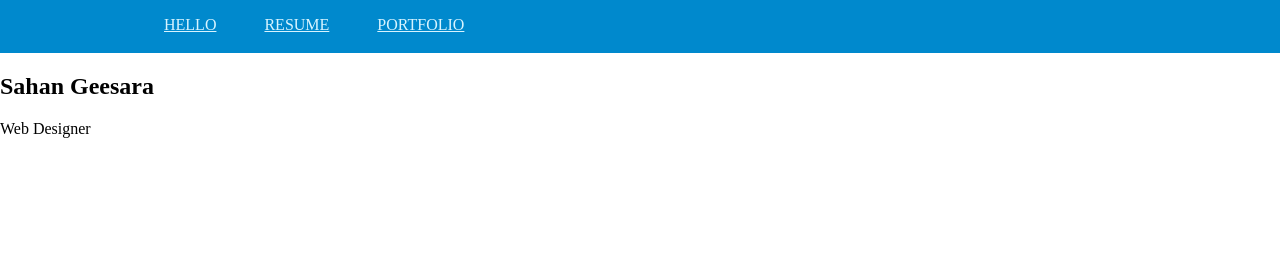
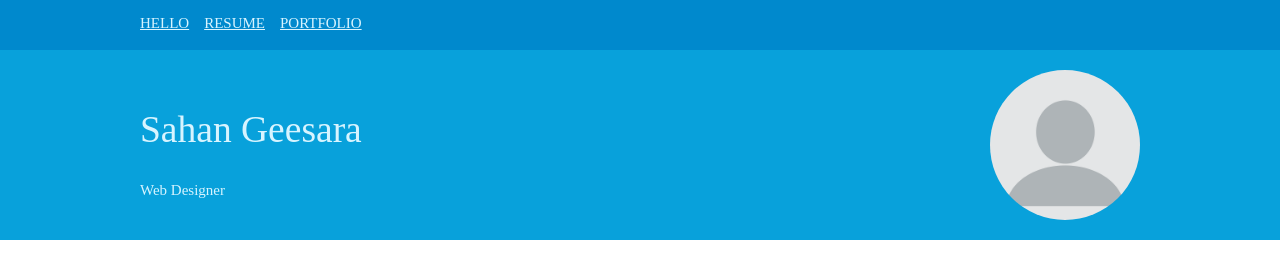
Before and after one commit to geesara/landing-page-clone-resume-p1xt, a plain HTML site: page hello.html in a window 1280 px wide. Drawn offline with Linux system fonts and the light colour scheme.

Commit message:
add css to title area

```diff
--- a/hello.html
+++ b/hello.html
@@ -20,7 +20,7 @@
                 <p>Web Designer</p>
             </div>
             <div class="profile-image">
-                <img>
+                <img src="images/profile.png">
             </div>
         </div>
     </div>
--- a/style/sass/style.scss
+++ b/style/sass/style.scss
@@ -6,12 +6,15 @@ $font-dark-blue: #0099d2;
 body{
     margin: 0;
     padding: 0;
+    font-size: 15px;
 }
 
 .container{
-    width: 1000px;
+    max-width: 1000px;
     margin: 0 auto;
     display: flex;
+    flex-wrap: wrap;
+    padding: 0 10px;
 }
 
 .nav{
@@ -26,7 +29,7 @@ body{
     a{
         display: block;
         color: $font-lite-blue;
-        padding: 1em 1.5em;
+        padding: 1em 1em 1em 0;
         border-bottom: 3px solid $dark-blue;
     }
 
@@ -34,3 +37,37 @@ body{
         border-bottom: 3px solid $font-lite-blue;
     }
 }
+
+.title-area{
+    width: 100%;
+    background-color: $lite-blue;
+    color: $font-lite-blue;
+    padding: 20px 0;
+
+    .ta-container{
+        @extend .container;
+        justify-content: space-between;
+        align-items: center;
+
+        .title{
+            h2{
+                font-weight: 100;
+                font-size: 2.5em;
+            }
+            p{
+                font-size: 1em
+            }
+        }
+
+        .profile-image{
+            max-width: 150px;
+            max-height: 150px;
+
+            img{
+                width: 100%;
+                height: auto;
+                border-radius: 50%;
+            }
+        }
+    }
+}
```
Also changed, not shown: images/profile.png (added), style/css/style.css, 1 other file.
